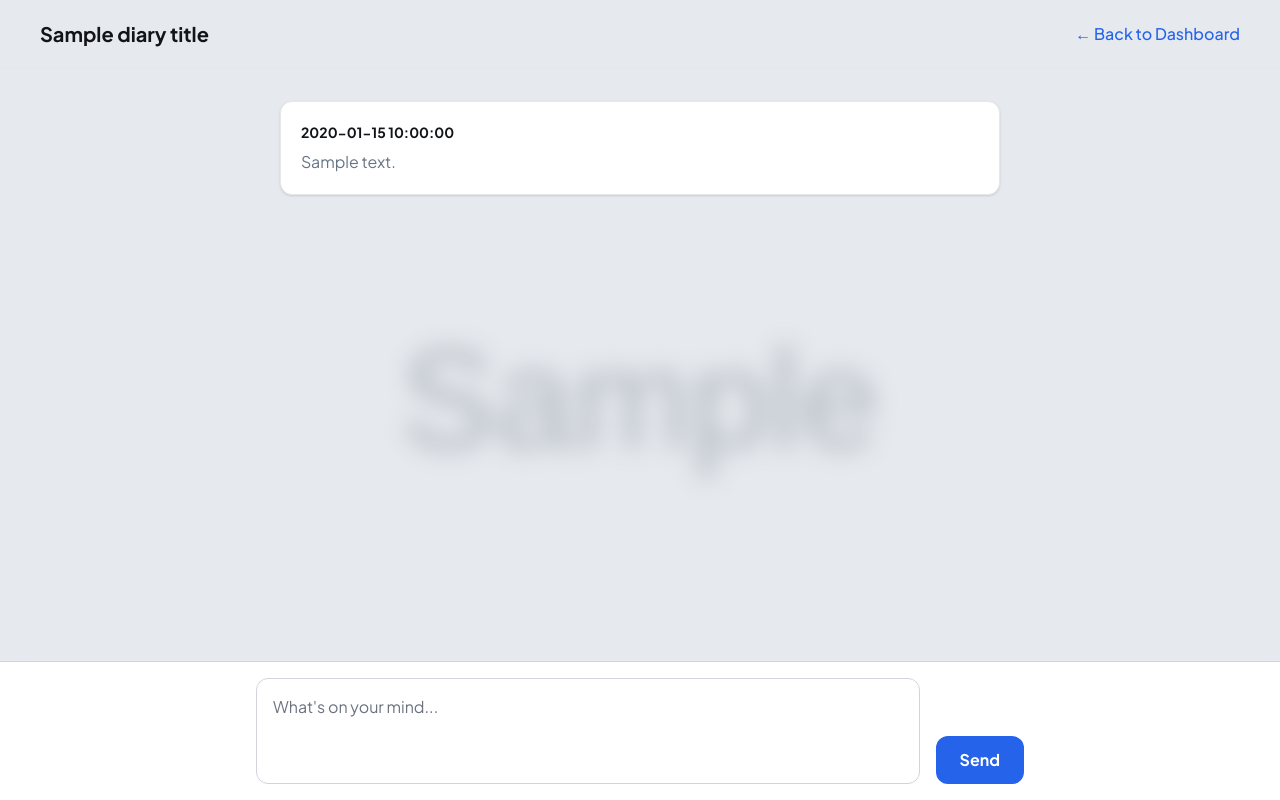
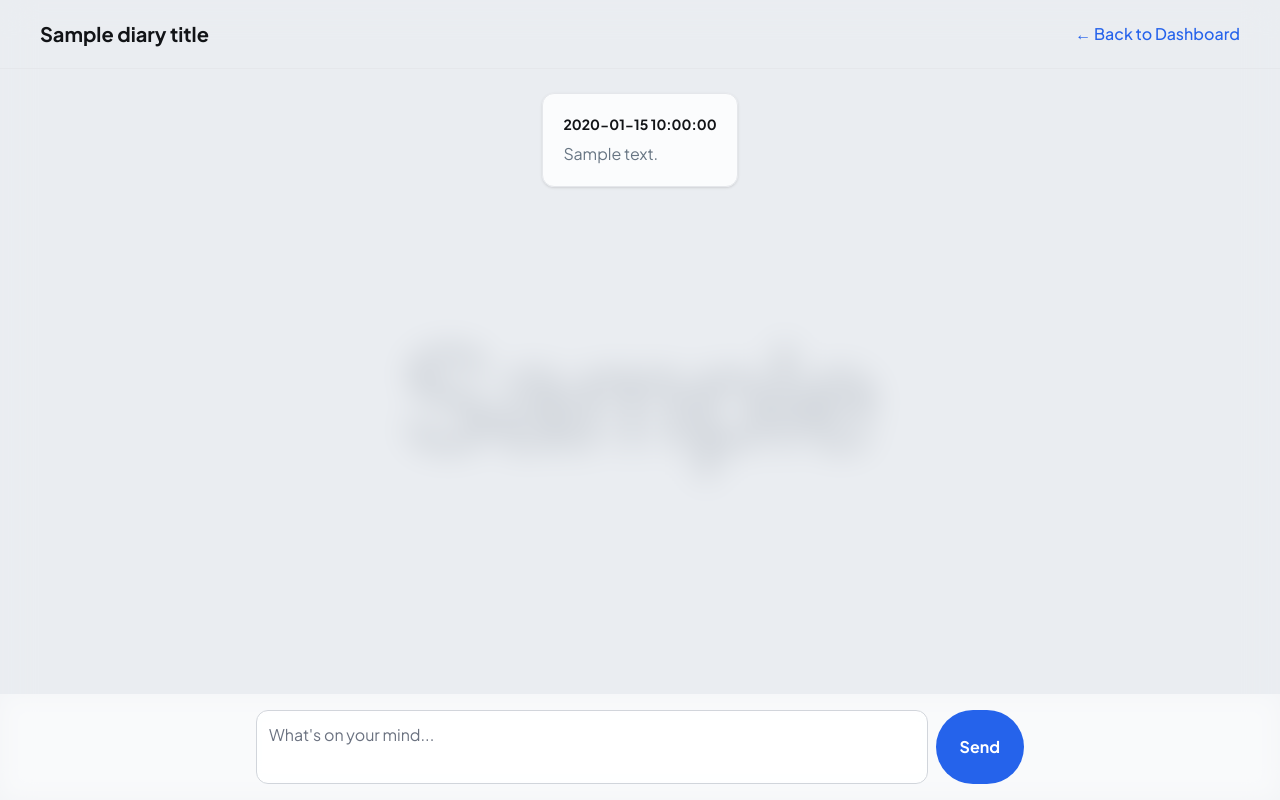
Before and after one commit to Sourav2507/diary_app, a Flask app: template templates/diary_page.html in a window 1280 px wide. Run offline with Flask 3, Linux system fonts and the light colour scheme; the template is opened without the code that fills it: most values are stand-ins (such as "Sample title", 1, 10 or a date in 2020); grey boxes marked "Sample" are stand-in pictures; parts of the project's set-up code (start-up, migrations or seed data) failed here and were passed over; some libraries are stand-ins or nearby versions.

Commit message:
Slight change in format

```diff
--- a/templates/diary_page.html
+++ b/templates/diary_page.html
@@ -1,20 +1,23 @@
 <!DOCTYPE html>
 <html lang="en">
+
 <head>
     <meta charset="UTF-8" />
     <title>{{ diary_title }}</title>
     <meta name="viewport" content="width=device-width, initial-scale=1.0" />
     <script src="https://cdn.tailwindcss.com?plugins=forms,container-queries"></script>
     <link rel="preconnect" href="https://fonts.googleapis.com" />
-  <link rel="stylesheet" href="https://fonts.googleapis.com/css2?family=Plus+Jakarta+Sans:wght@400;500;700;800&display=swap" />
+    <link rel="stylesheet"
+        href="https://fonts.googleapis.com/css2?family=Plus+Jakarta+Sans:wght@400;500;700;800&display=swap" />
     <style>
         body {
             font-family: 'Plus Jakarta Sans', sans-serif;
         }
     </style>
 </head>
-<body class="min-h-screen flex flex-col bg-cover bg-center" style="background-image: url('{{ background_image_url }}');">
-  <div class="flex-1 flex flex-col bg-white bg-opacity-40 backdrop-blur-md">
+
+<body class="min-h-screen bg-cover bg-center" style="background-image: url('{{ background_image_url }}');">
+    <div class="min-h-screen flex flex-col bg-white bg-opacity-50 backdrop-blur-lg">
 
         <!-- Header -->
         <header class="flex justify-between items-center px-10 py-5 border-b">
@@ -22,29 +25,28 @@
             <a href="/dashboard" class="text-blue-600 hover:underline font-medium">← Back to Dashboard</a>
         </header>
 
-    <!-- Scrollable entries -->
-    <main class="flex-1 overflow-y-auto max-w-3xl mx-auto w-full px-6 py-8 space-y-6">
+        <!-- Scrollable messages -->
+        <main class="flex-1 overflow-y-auto px-4 py-6 max-w-3xl mx-auto space-y-6" id="entriesContainer">
             {% for entry in entries %}
-      <div class="bg-white p-5 rounded-xl shadow border border-gray-200">
+            <div class="bg-white bg-opacity-80 p-5 rounded-xl shadow border border-gray-200">
                 <p class="text-[#121417] text-sm font-semibold">{{ entry.date }}</p>
                 <p class="text-[#677583] text-base mt-2 whitespace-pre-wrap">{{ entry.content }}</p>
             </div>
             {% endfor %}
         </main>
 
-    <!-- Fixed Bottom Form -->
+        <!-- Send box -->
         <form method="POST" action="/add_entry/{{ diary_id }}"
-          class="fixed bottom-0 left-0 right-0 bg-white border-t border-gray-300 px-6 py-4 z-50">
-      <div class="max-w-3xl mx-auto flex flex-col sm:flex-row gap-4 items-end">
-        <textarea name="content" rows="3" required placeholder="What's on your mind..."
-          class="w-full flex-1 resize-none p-4 rounded-xl border border-gray-300 focus:outline-none focus:ring-2 focus:ring-blue-300"></textarea>
+            class="bg-white/40 backdrop-blur-md px-4 py-4 sticky bottom-0">
+            <div class="max-w-3xl mx-auto flex gap-2">
+                <textarea name="content" placeholder="What's on your mind..." required rows="2"
+                    class="flex-1 resize-none rounded-xl p-3 border border-gray-300 focus:outline-none focus:ring-2 focus:ring-blue-300 bg-white/80 backdrop-blur-sm"></textarea>
                 <button type="submit"
-          class="shrink-0 px-6 py-3 rounded-xl bg-blue-600 text-white font-semibold hover:bg-blue-700">
-          Send
-        </button>
+                    class="shrink-0 px-6 py-2 bg-blue-600 text-white rounded-full font-semibold hover:bg-blue-700">Send</button>
             </div>
         </form>
 
     </div>
 </body>
+
 </html>
```
Lines whose indentation alone changed are shown as unchanged.
